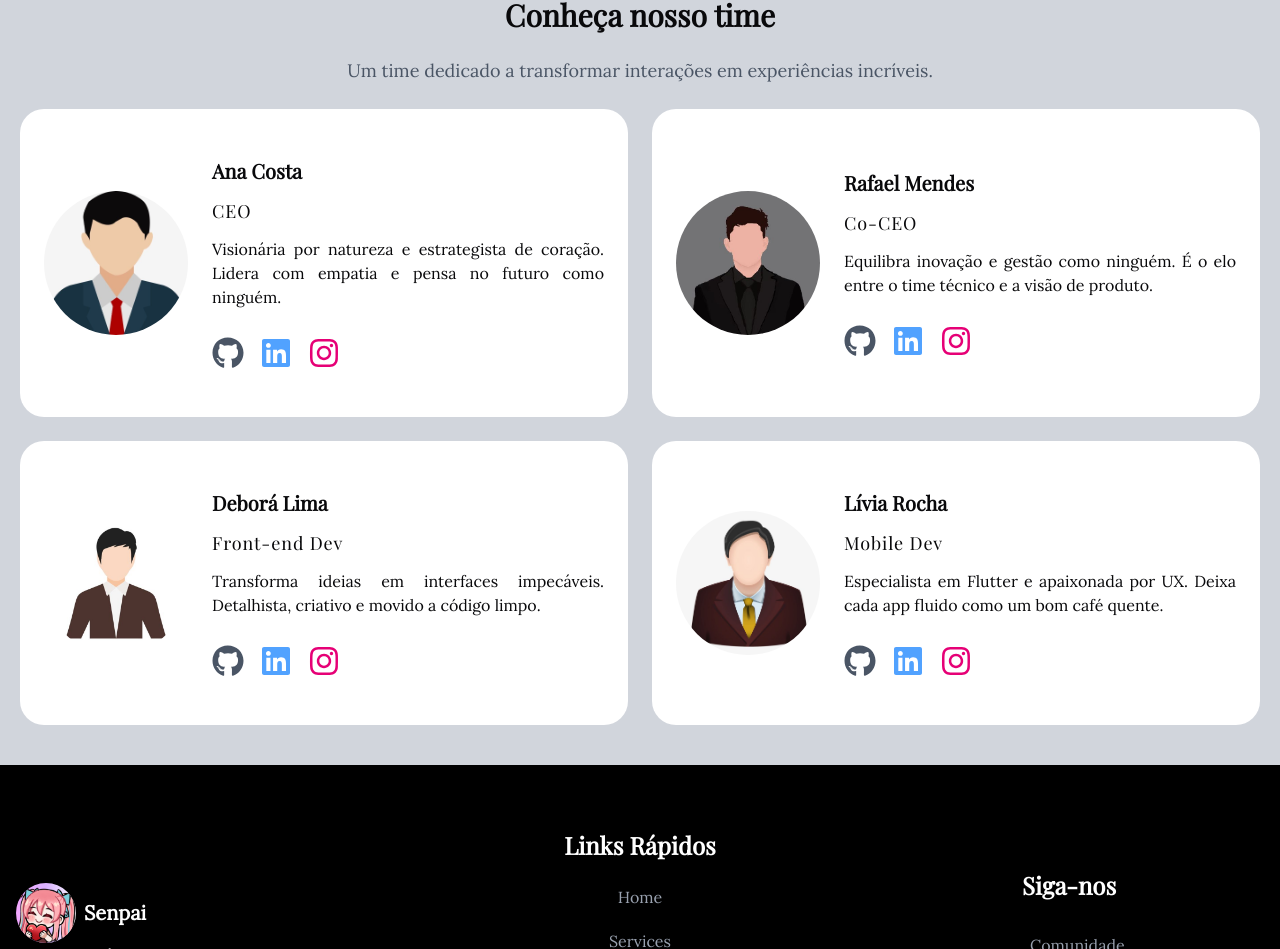
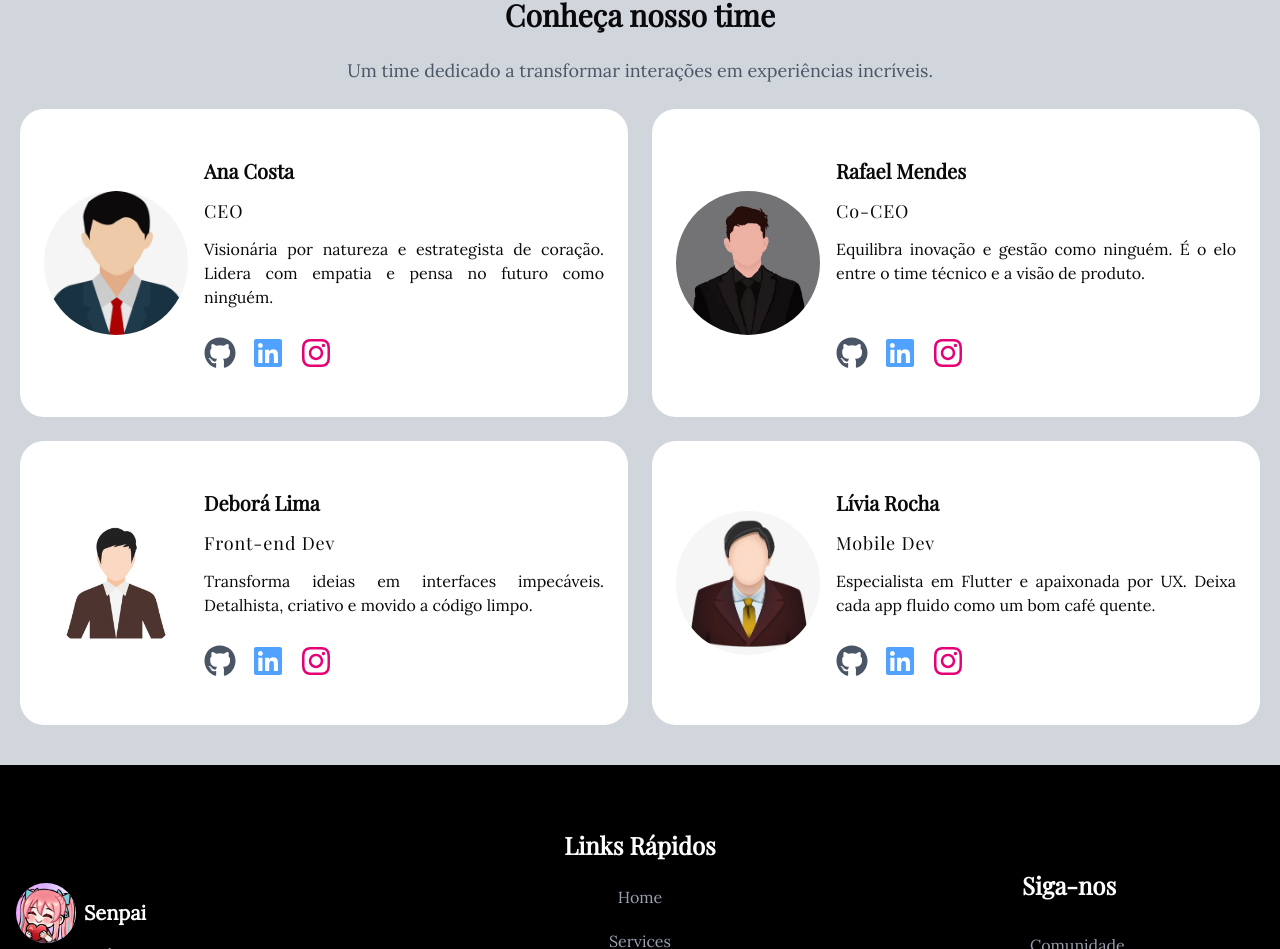
Before and after one commit to PedroMarques391/senpaiLP, a Next.js app: page /about in a window 1280 px wide. Shown: the part 1323-2272 px from the top of the page. Built offline with nearby package versions, Linux system fonts and the light colour scheme.

Commit message:
fix: corrigindo altura do card team.

```diff
--- a/src/components/Team.tsx
+++ b/src/components/Team.tsx
@@ -31,11 +31,11 @@ const Team = ({ image, name, jobTitle, bio, links }: ITeamProps): React.JSX.Elem
                     className="object-cover h-full w-36 rounded-full"
                 />
             </div>
-            <div className='flex-1 flex flex-col items-stretch sm:pl-2 md:pl-0 lg:pl-2 gap-y-1 mt-1 sm:mt-0 md:mt-1 lg:mt-0'>
+            <div className='flex-1 flex flex-col items-stretch gap-y-1 mt-1 sm:mt-0 md:mt-1 lg:mt-0 h-full'>
                 <h1 className='font-bold text-xl w-full text-left py-2'>{name}</h1>
-                <h2 className='text-lg tracking-wider font-mono w-full text-left'>{jobTitle}</h2>
-                <p className='text-justify hyphens-none break-words  py-2'>{bio}</p>
-                <ul className="flex gap-x-4 mt-2 py-2  w-full">
+                <h2 className='text-lg tracking-wider font-mono w-full text-left '>{jobTitle}</h2>
+                <p className='text-justify hyphens-none break-words py-2 flex-1'>{bio}</p>
+                <ul className="flex gap-x-4 mt-2 py-2 w-full bg-">
                     {links.map((link, index) => (
                         <li key={index}>
                             <Link
```
